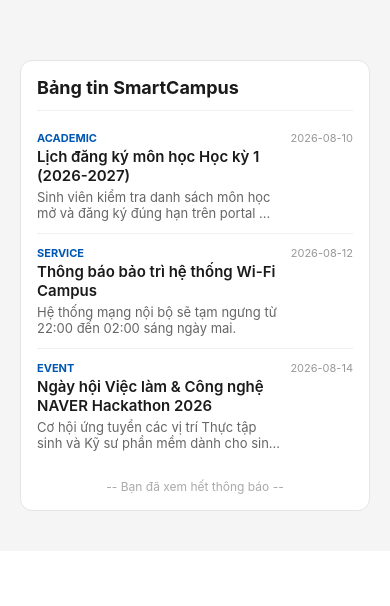
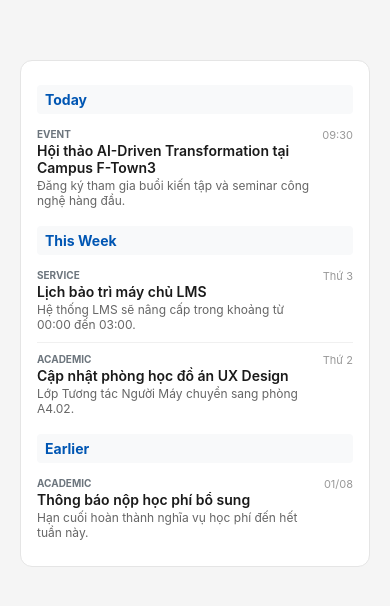
Before and after one commit to HonDung-77/PMD_BaiTapChuong2_SmartCampus, a React Native app: screen / in a window 390 px wide. Shown: the top 606 px of the page. Built offline with nearby package versions, Linux system fonts and the light colour scheme.

Commit message:
Exercise 6 — SectionList grouping

```diff
--- a/App.tsx
+++ b/App.tsx
@@ -4,6 +4,7 @@ import { StyleSheet, View, Text, ScrollView } from 'react-native';
 import CourseCard from './components/CourseCard';
 import { CustomButton, IconButton } from './components/CustomButton';
 import { AnnouncementsFeed } from './components/AnnouncementsFeed';
+import { SectionedAnnouncements } from './components/SectionedAnnouncements';
 
 export default function App() {
   const [loading, setLoading] = useState(false);
@@ -44,7 +45,9 @@ export default function App() {
         <IconButton icon="⚙️" onPress={() => { }} accessibilityLabel="Cài đặt" disabled />
       </View> */}
       {/* EXERCISE 5: FlatList Migration */}
-      <AnnouncementsFeed />
+      {/* <AnnouncementsFeed /> */}
+      {/* EXERCISE 6 */}
+      <SectionedAnnouncements />
     </ScrollView>
   );
 }
--- /dev/null
+++ b/components/SectionedAnnouncements.tsx
@@ -0,0 +1,155 @@
+import React from 'react';
+import {
+  View,
+  Text,
+  SectionList,
+  Pressable,
+  StyleSheet,
+  SectionListRenderItem,
+} from 'react-native';
+import { Announcement } from './AnnouncementsFeed';
+
+// 1. Cấu trúc Section chuẩn (Mục 2.11)
+interface AnnouncementSection {
+  title: string;
+  data: Announcement[];
+}
+
+const SECTION_DATA: AnnouncementSection[] = [
+  {
+    title: 'Today',
+    data: [
+      {
+        id: 'sec-1',
+        title: 'Hội thảo AI-Driven Transformation tại Campus F-Town3',
+        summary: 'Đăng ký tham gia buổi kiến tập và seminar công nghệ hàng đầu.',
+        category: 'event',
+        publishedAt: '09:30',
+      },
+    ],
+  },
+  {
+    title: 'This Week',
+    data: [
+      {
+        id: 'sec-2',
+        title: 'Lịch bảo trì máy chủ LMS',
+        summary: 'Hệ thống LMS sẽ nâng cấp trong khoảng từ 00:00 đến 03:00.',
+        category: 'service',
+        publishedAt: 'Thứ 3',
+      },
+      {
+        id: 'sec-3',
+        title: 'Cập nhật phòng học đồ án UX Design',
+        summary: 'Lớp Tương tác Người Máy chuyển sang phòng A4.02.',
+        category: 'academic',
+        publishedAt: 'Thứ 2',
+      },
+    ],
+  },
+  {
+    title: 'Earlier',
+    data: [
+      {
+        id: 'sec-4',
+        title: 'Thông báo nộp học phí bổ sung',
+        summary: 'Hạn cuối hoàn thành nghĩa vụ học phí đến hết tuần này.',
+        category: 'academic',
+        publishedAt: '01/08',
+      },
+    ],
+  },
+];
+
+export function SectionedAnnouncements() {
+  // Render Item chuẩn kiểu TypeScript
+  const renderItem: SectionListRenderItem<Announcement> = ({ item }) => (
+    <Pressable
+      style={({ pressed }) => [styles.row, pressed && styles.pressed]}
+      accessibilityRole="button"
+      accessibilityLabel={`${item.title}, ${item.category}`}
+    >
+      <View style={styles.rowBody}>
+        <Text style={styles.category}>{item.category.toUpperCase()}</Text>
+        <Text style={styles.title}>{item.title}</Text>
+        <Text numberOfLines={2} style={styles.summary}>{item.summary}</Text>
+      </View>
+      <Text style={styles.date}>{item.publishedAt}</Text>
+    </Pressable>
+  );
+
+  return (
+    <View style={styles.container}>
+      <SectionList
+        sections={SECTION_DATA}
+        keyExtractor={(item) => item.id}
+        renderItem={renderItem}
+        renderSectionHeader={({ section: { title } }) => (
+          <Text accessibilityRole="header" style={styles.sectionHeader}>
+            {title}
+          </Text>
+        )}
+        ItemSeparatorComponent={() => <View style={styles.divider} />}
+        stickySectionHeadersEnabled={true} // Bật sticky header để kiểm thử[cite: 1]
+        scrollEnabled={false} // Tắt scroll riêng để lồng vừa trong App.tsx
+      />
+    </View>
+  );
+}
+
+const styles = StyleSheet.create({
+  container: {
+    backgroundColor: '#fff',
+    borderRadius: 12,
+    padding: 16,
+    borderWidth: StyleSheet.hairlineWidth,
+    borderColor: '#e5e5e5',
+  },
+  sectionHeader: {
+    fontSize: 14,
+    fontWeight: '700',
+    color: '#0056b3',
+    backgroundColor: '#f8f9fa',
+    paddingVertical: 6,
+    paddingHorizontal: 8,
+    borderRadius: 4,
+    marginTop: 8,
+    marginBottom: 4,
+  },
+  row: {
+    paddingVertical: 10,
+    flexDirection: 'row',
+    justifyContent: 'space-between',
+    alignItems: 'flex-start',
+    gap: 8,
+  },
+  pressed: {
+    opacity: 0.6,
+  },
+  rowBody: {
+    flex: 1,
+    gap: 2,
+  },
+  category: {
+    fontSize: 10,
+    fontWeight: '700',
+    color: '#6c757d',
+  },
+  title: {
+    fontSize: 14,
+    fontWeight: '600',
+    color: '#1a1a1a',
+  },
+  summary: {
+    fontSize: 12,
+    color: '#666',
+  },
+  date: {
+    fontSize: 11,
+    color: '#999',
+  },
+  divider: {
+    height: 1,
+    backgroundColor: '#f0f0f0',
+  },
+});
```
